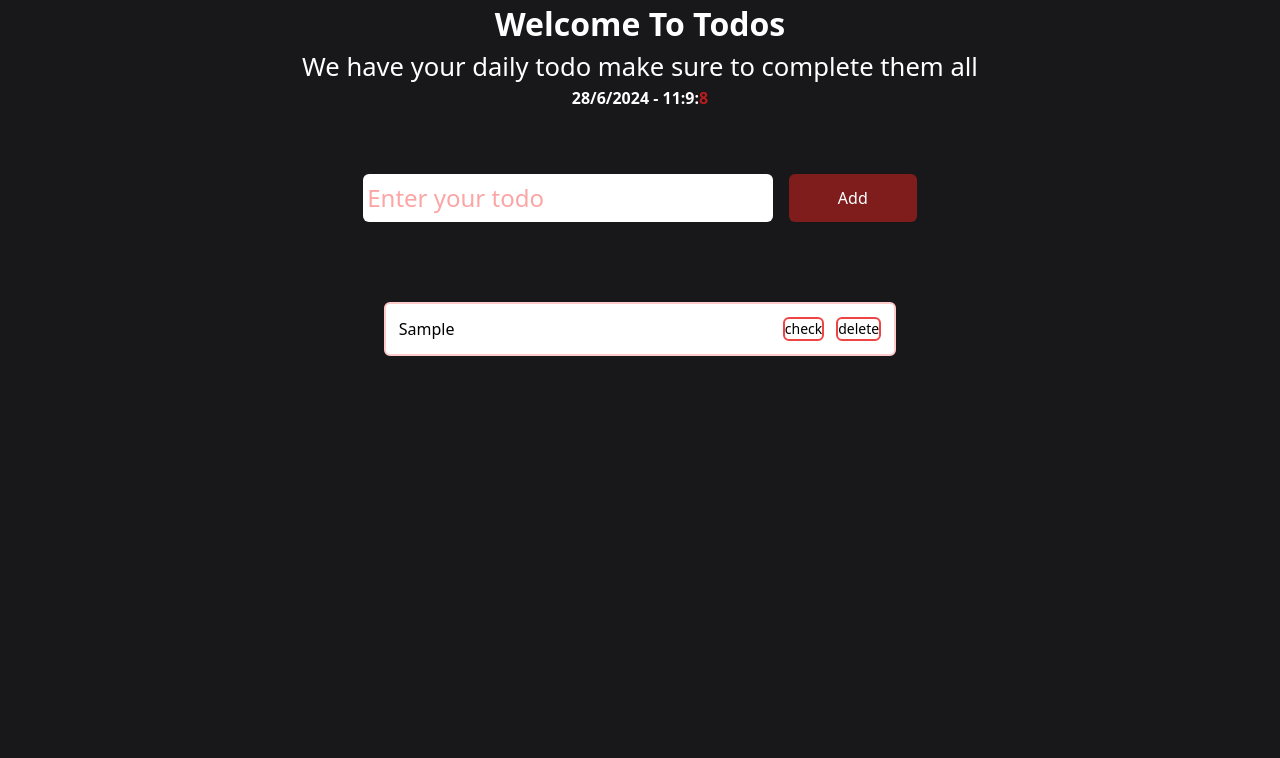
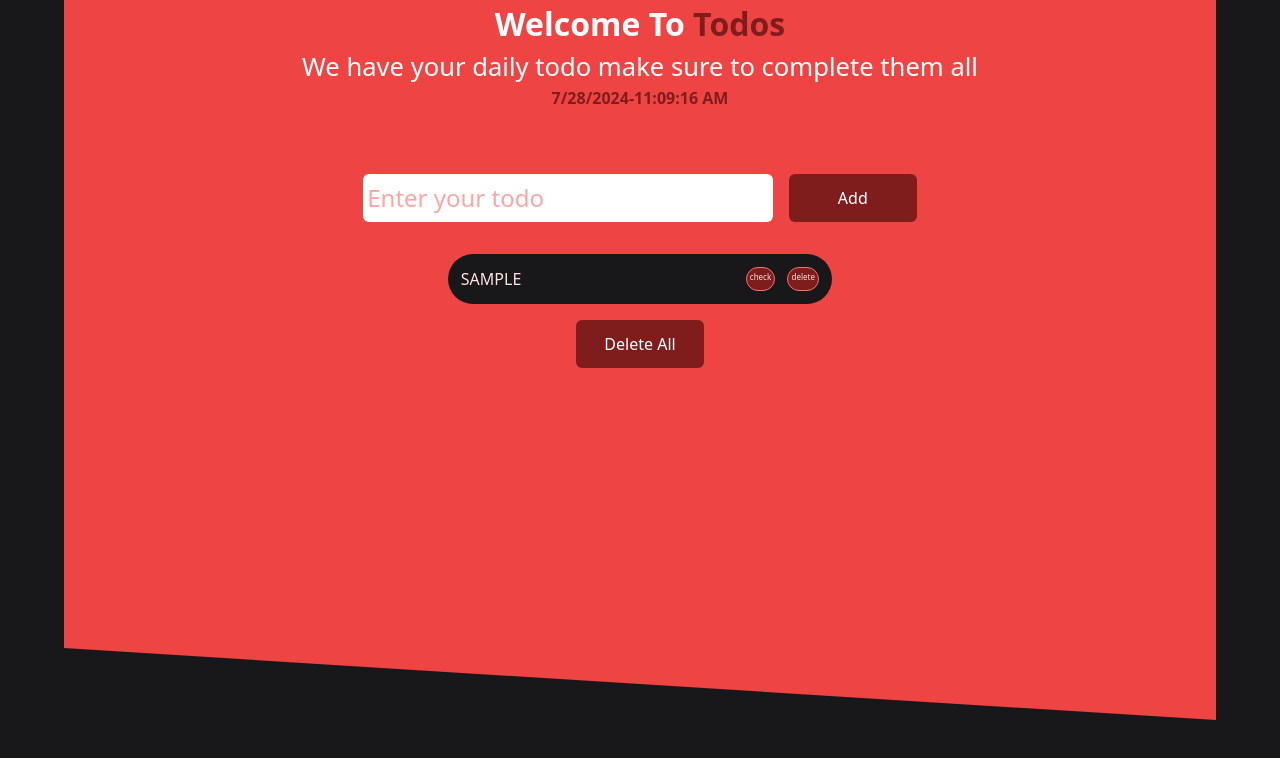
Before and after one commit to ManishDevlikar/daily-react, a React (Vite) app: page / in a window 1280 px wide. Both pictures are taken after typing "Sample" into the empty fields and a click on the button "Add". Shown: the top 758 px of the page. Built offline with nearby package versions, Linux system fonts and the light colour scheme.

Commit message:
before local storage

```diff
--- a/src/Components/Todo/DateC.jsx
+++ b/src/Components/Todo/DateC.jsx
@@ -1,15 +1,20 @@
+import { useEffect, useState } from "react";
 
 
-function DateC({ date, getDate }) {
+function DateC() {
+    const [currDate, setCurrDate] = useState("")
+    useEffect(() => {
+        const intervalId= setInterval(() => {
+        let  date = new Date();
+        setCurrDate(`${date.toLocaleDateString()}-${date.toLocaleTimeString()}`)
+       }, 1000);
+       return ()=>clearInterval(intervalId);
+   }, [])
+
     return (
         <>
-
-        {/* date.toLocalTimeString()  to get current time*/}
-
-        <p className="text-white self-center text-base font-bold">
-            {`${date.getDate()}/${date.getMonth()}/${date.getUTCFullYear()} - ${getDate.hour}:${getDate.minute}:`}
-            <span className="text-red-700">{`${getDate.sec}`}</span>
-        </p>
+        <p className="text-red-900 self-center text-base font-bold">
+            {`${currDate}`}</p>
         </>
     )
 }
--- /dev/null
+++ b/src/Components/Todo/EditTodo.jsx
@@ -0,0 +1,12 @@
+function EditTodo({editIt,func="Add"}){
+    return(
+        <>
+            <button
+                className="bg-red-900 w-32 text-white py-3 rounded-md text-center align-middle"
+                onClick={editIt}
+                >{func}</button>
+        </>
+    )
+}
+
+export default EditTodo;
--- a/src/Components/Todo/Header.jsx
+++ b/src/Components/Todo/Header.jsx
@@ -3,7 +3,7 @@ import React from 'react'
 function Header() {
   return (
     <>
-      <h1 className="text-white self-center text-[2rem] font-bold ">Welcome To Todos</h1>
+      <h1 className="text-white self-center text-[2rem] font-bold ">Welcome To <span className='text-red-900'>Todos</span></h1>
       <p className="text-white self-center text-[1.6rem]">We have your daily todo make sure to complete them all</p>
     </>
   )
--- /dev/null
+++ b/src/Components/Todo/Input.jsx
@@ -0,0 +1,18 @@
+function Input({text,setText}){
+    const handleText= function (value){
+        setText({id:value,content:value,check:false})
+    }
+    return(
+        <>
+             <input
+                    className="w-[40%] bg-white text-black text-[1.5rem] outline-none pl-1 rounded-md placeholder:text-red-300"
+                    type="text"
+                    value={text.content}
+                    onChange={(e)=>handleText(e.target.value)}
+                    placeholder="Enter your todo"
+                />
+        </>
+    )
+}
+
+export default Input;
--- /dev/null
+++ b/src/Components/Todo/ListItem.jsx
@@ -0,0 +1,13 @@
+import { useState } from "react";
+
+function ListItem({todo,deleteTodo,checkTodo,check}){
+
+    return(
+        <>
+            <li className={`flex justify-between p-[0.8rem] bg-zinc-900 border-none outline-none rounded-full text-red-100 ${check?"line-through":""}`}>{todo.content.toUpperCase()}
+            <div className="flex gap-3"><span onClick={()=>checkTodo(todo)} className="btn-c-d">check</span> <span className="btn-c-d" onClick={()=>deleteTodo(todo.id)}>delete</span></div></li>
+        </>
+    )
+}
+
+export default ListItem;
--- a/src/Components/Todo/Todo.jsx
+++ b/src/Components/Todo/Todo.jsx
@@ -1,67 +1,96 @@
 import React from "react";
-import { useState,useEffect } from "react";
+import { useState } from "react";
 import DateC from "./DateC.jsx";
 import Header from "./Header.jsx";
+import Input from "./Input.jsx";
+import EditTodo from "./EditTodo.jsx";
+import ListItem from "./ListItem.jsx";
+
+
 function Todo(){
-   let  date = new Date();
-   const [text,setText]=useState("");
+    const [text,setText]=useState({
+        id:"",
+        content:"",
+        check:false,
+    });
     const[todos,setTodos]=useState([]);
+
+
    const addTodo=function(){
-    if(text===''){
+    if(text.content===''){
         alert('Please enter a todo');
         return;
     }
-    if(todos.includes(text)){
-        alert('Todo already exists');
-        setText("");
+
+    const isContentExist=todos.find(todo=>todo.content===text.content);
+    if(isContentExist){
+        alert("content alraedy exist")
+        setText({  id:"",
+                   content:"",
+                   check:false,
+                });
         return;
     }
-    setTodos((prev)=>[...prev , text])
-    setText("");
+
+    const {id,content,check} = text;
+    setTodos((prev)=>[...prev , {id,content,check}])
+    setText( { id:"",
+        content:"",
+        check:false,});
 }
 
-   const [getDate, setgetDate] = useState({
-    hour:date.getHours(),
-    minute:date.getMinutes(),
-    sec:date.getSeconds()
+    const deleteAll = function(){
+        setTodos([{}]);
+    }
+
+    const deleteTodo=function(todoId){
+        const updatedTodos=todos.filter(t=>t.id!==todoId);
+        setTodos(updatedTodos);
+    }
+
+ const checkTodo = function(val){
+  const updatedTodos= todos.map((todo)=>{
+        if(todo.content===val.content){
+           return { ...todo, check:!todo.check}
+        }else{
+            return todo
+        }
     })
-   useEffect(() => {
-  const intervalId= setInterval(() => {
-        setgetDate({hour:date.getHours(),minute:date.getMinutes(),sec:date.getSeconds()})
-       }, 1000);
-       return ()=>clearInterval(intervalId);
-   }, [])
+    setTodos(updatedTodos);
+    console.log(...updatedTodos);
+
+ }
+
 
     return (
         <>
+
             <div className="w-[80%] m-auto flex flex-col">
                 <Header/>
-                <DateC date={date} getDate={getDate} />
+                <DateC/>
             </div>
 
-            <div className="w-[80%] m-auto flex justify-center align-middle gap-4 mt-16">
-                <input
-                    className="w-[40%] bg-white text-black text-[1.5rem] outline-none pl-1 rounded-md placeholder:text-red-300"
-                    type="text"
-                    value={text}
-                    onChange={(e)=>setText(e.target.value)}
-                    placeholder="Enter your todo"
-                />
-                <button
-                className="bg-red-900 w-32 text-white py-3 rounded-md"
-                onClick={addTodo}
-                >Add</button>
+            <div className="w-[80%] m-auto flex justify-center align-middle gap-4 mt-16 ">
+               <Input text={text} setText={setText}/>
+               <EditTodo editIt={addTodo} func="Add"/>
             </div>
 
-            <div className="mt-[5rem]">
-            <ul className="w-[40%] m-auto flex flex-col align-middle justify-center gap-1">
-                {todos.length>0 && todos.map((todo,key)=>{
+            <div className="w-[100%] mt-[2rem] flex flex-col items-center justify-center gap-4 ">
+                <ul className="w-[30%] m-auto flex flex-col gap-1 ">
+                    {todos.length>0 && todos.map((todo)=>{
                         return(
-                        <li className="flex justify-between p-[0.8rem] bg-white border-red-200 border-2 rounded-md text-black" key={key}>{todo}
-                        <div className="flex gap-3"><span className="btn-c-d">check</span> <span className="btn-c-d">delete</span></div></li>
+                            <ListItem key={todo.id}
+                            todo={todo}
+                            deleteTodo={deleteTodo}
+                            check={todo.check}
+                            checkTodo={checkTodo}
+                            />
                         )
                     })}
                 </ul>
+                {todos.length>0 && <EditTodo editIt={deleteAll} func="Delete All"/>}
+            </div>
+                <div className="m-auto w-[90%] h-[90vh] bg-red-500 -z-10 absolute top-0 right-0 left-0 clip-path-cross-cut">
             </div>
         </>
     )
--- a/src/css/index.css
+++ b/src/css/index.css
@@ -4,6 +4,6 @@
 
 @layer components{
     .btn-c-d{
-      @apply border-2 border-red-500 rounded-md text-sm cursor-pointer
+      @apply border-[0.2px] border-red-400 rounded-full text-[8px] text-center cursor-pointer p-[0.2rem] bg-red-900
     }
 }
--- a/tailwind.config.js
+++ b/tailwind.config.js
@@ -5,7 +5,24 @@ export default {
     './src/**/*.{js,ts,jsx,tsx}',
   ],
   theme: {
-    extend: {},
+    extend: {
+      clipPath: {
+        'cross-cut': 'polygon(0% 0%, 100% 0%, 100% 100%, 0% 90%)',
+      },
+    },
   },
-  plugins: [],
+  plugins: [
+    function({ addUtilities, theme }) {
+      const clipPathUtilities = theme('clipPath');
+      const clipPathUtilitiesClasses = Object.keys(clipPathUtilities).map(key => {
+        return {
+          [`.clip-path-${key}`]: {
+            clipPath: clipPathUtilities[key],
+          },
+        };
+      });
+
+      addUtilities(clipPathUtilitiesClasses, ['responsive', 'hover']);
+    },
+  ],
 }
```
Lines whose indentation alone changed are shown as unchanged.
